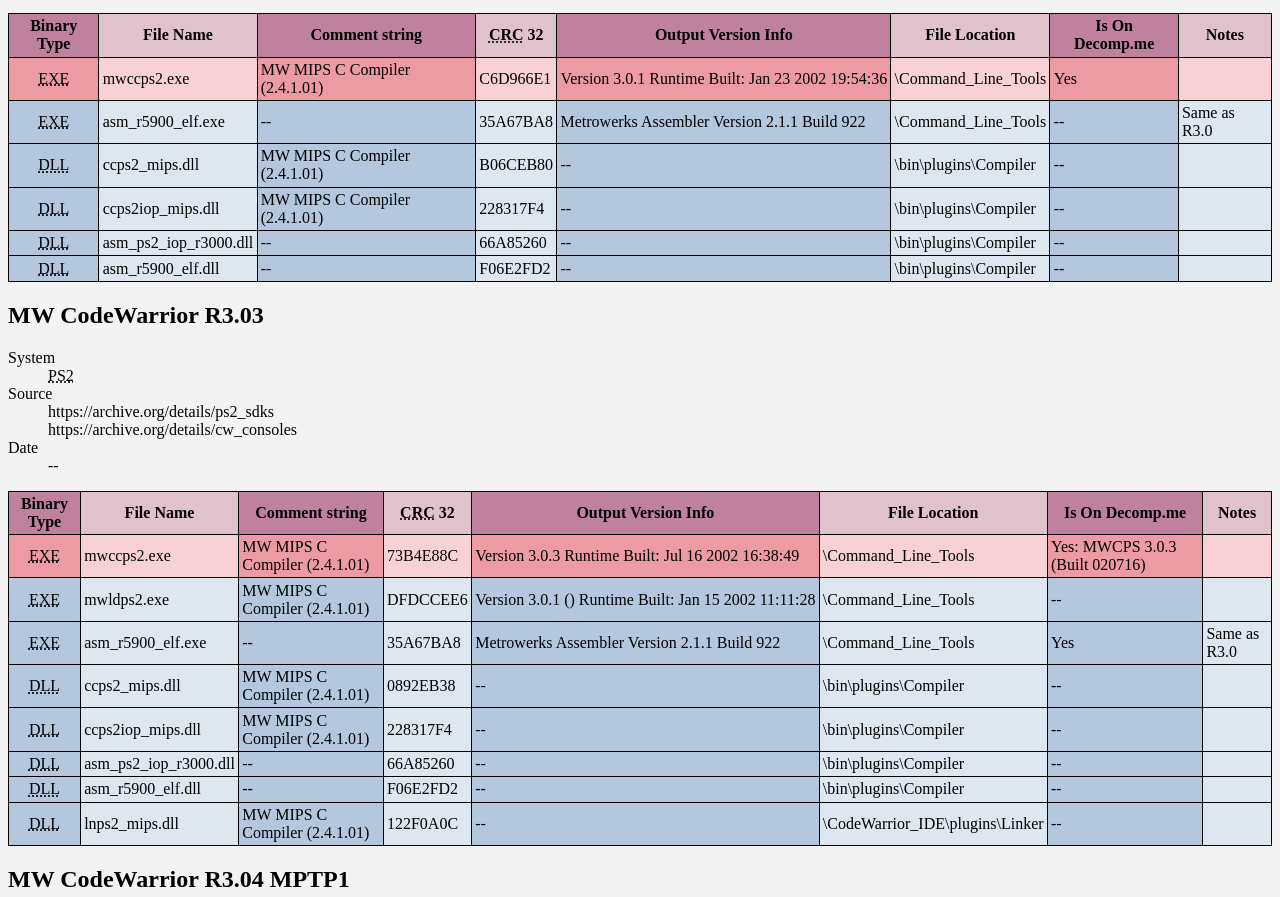
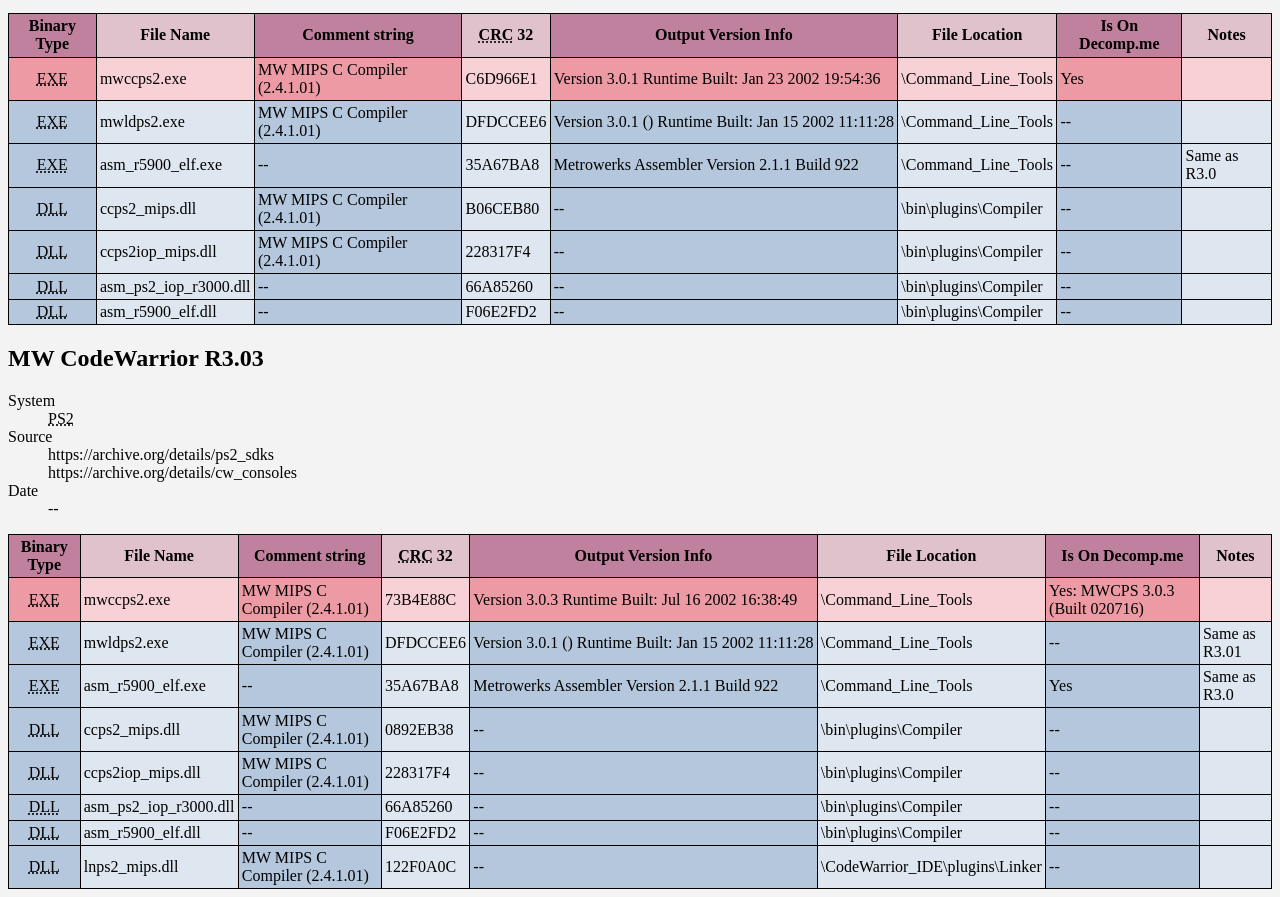
Before and after one commit to Daniel-McCarthy/MW, a plain HTML site: page docs/index.html in a window 1280 px wide. Shown: the part 1790-2687 px from the top of the page. Drawn offline with Linux system fonts and the light colour scheme.

Commit message:
R3.01: Adds Linker exe info, and that R3.03 has same linker
Adds binary metadata for R3.01's linker executable. Also adds comment that R3.03's linker executable is a match for R3.01's.

```diff
--- a/docs/index.html
+++ b/docs/index.html
@@ -330,6 +330,16 @@
       </tr>
       <tr>
         <td><abbr title="executable">EXE</abbr></td>
+        <td>mwldps2.exe</td>
+        <td>MW MIPS C Compiler (2.4.1.01)</td>
+        <td>DFDCCEE6</td>
+        <td>Version 3.0.1 () Runtime Built: Jan 15 2002 11:11:28</td>
+        <td>\Command_Line_Tools</td>
+        <td>--</td>
+        <td></td>
+      </tr>
+      <tr>
+        <td><abbr title="executable">EXE</abbr></td>
         <td>asm_r5900_elf.exe</td>
         <td>--</td>
         <td>35A67BA8</td>
@@ -418,7 +428,7 @@
         <td>Version 3.0.1 () Runtime Built: Jan 15 2002 11:11:28</td>
         <td>\Command_Line_Tools</td>
         <td>--</td>
-        <td></td>
+        <td>Same as R3.01</td>
       </tr>
       <tr>
         <td><abbr title="executable">EXE</abbr></td>
```
